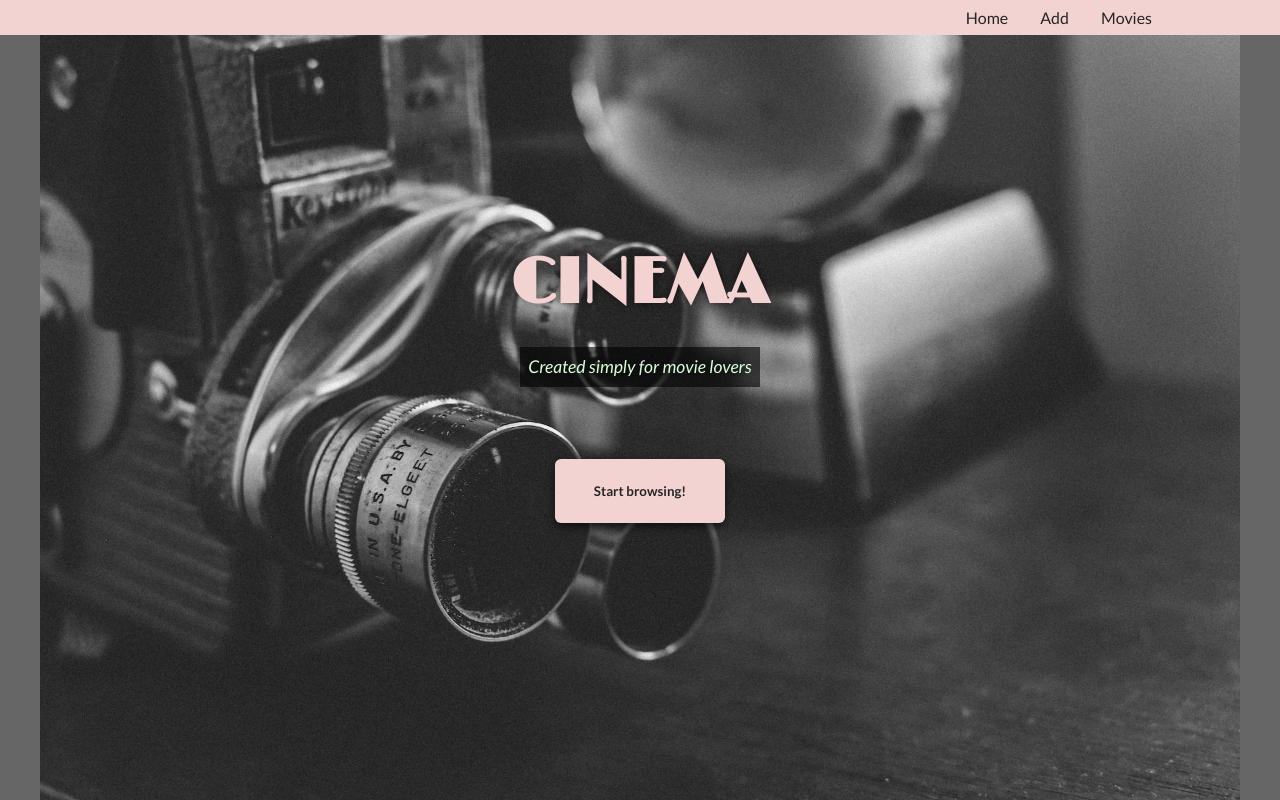
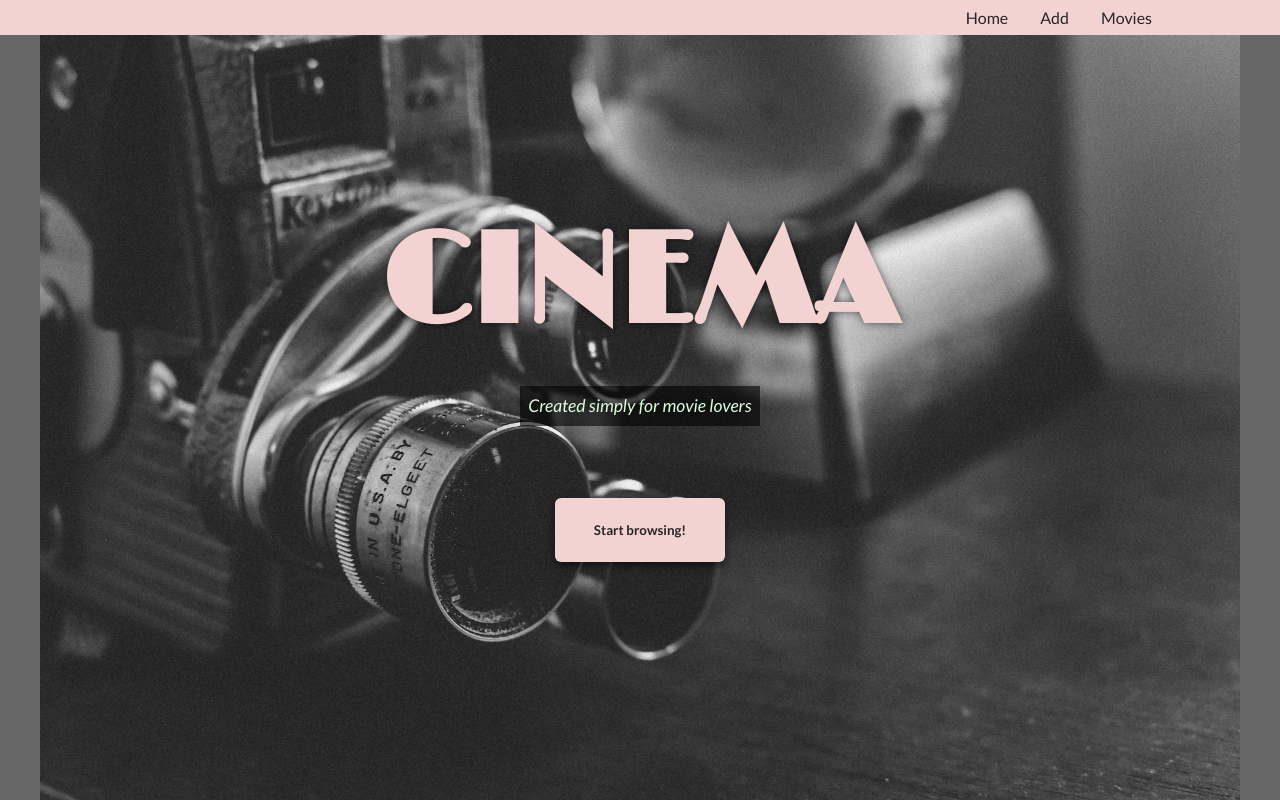
Before and after one commit to cecilialjungquist/examination-ramverk, a React (Vite) app: page / in a window 1280 px wide. Built offline with nearby package versions, Linux system fonts and the light colour scheme.

Commit message:
Bigger h1 font size media query

```diff
--- a/src/styles/index.scss
+++ b/src/styles/index.scss
@@ -123,6 +123,10 @@ input:focus {
         padding-right: 10vw;
     }
 
+    h1 {
+        font-size: 8rem;
+    }
+
     h2 {
         width: 50vw;
     }
```
